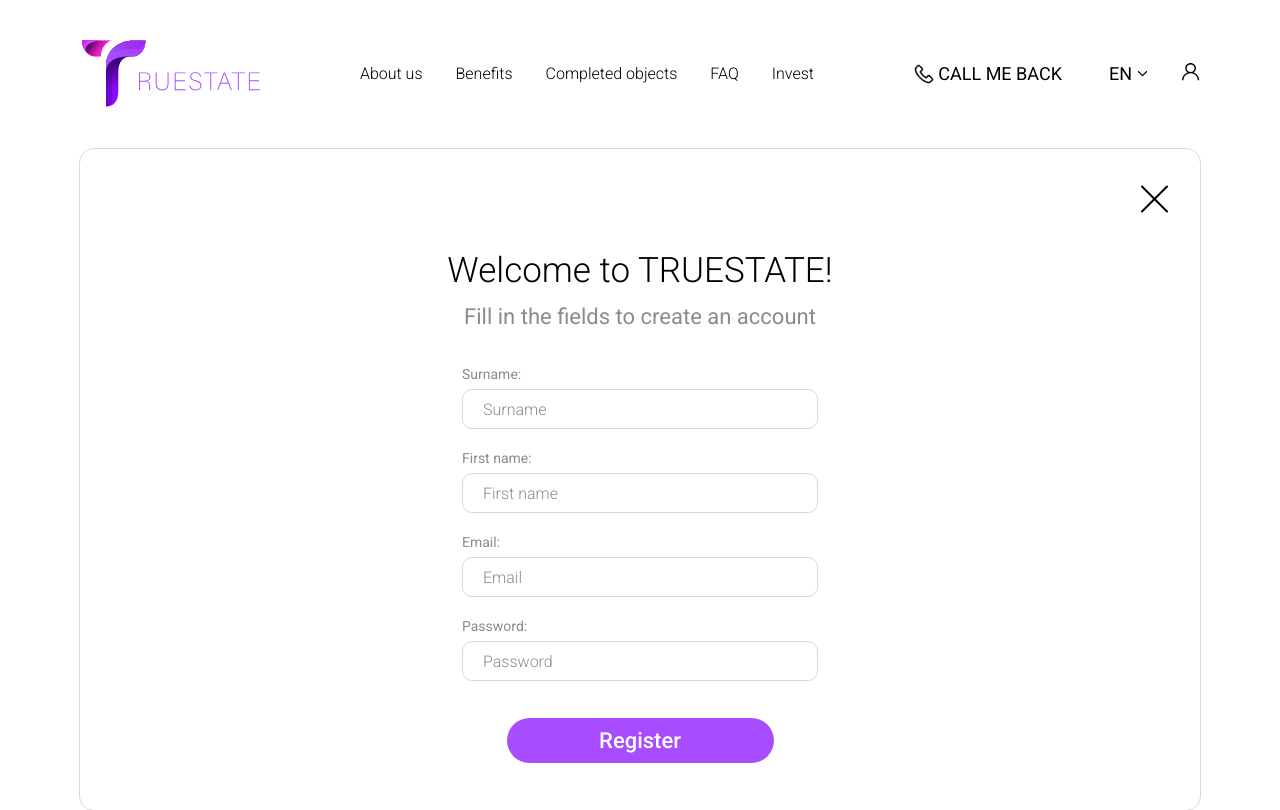
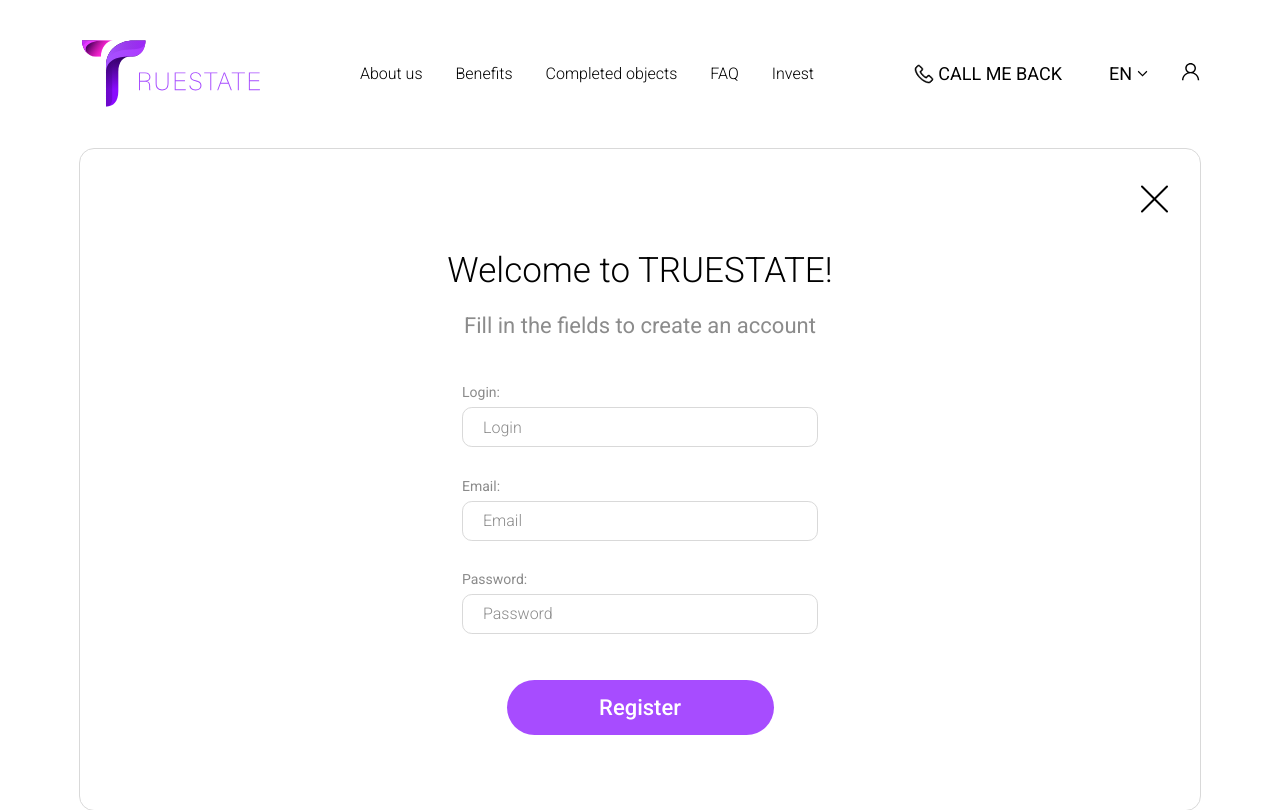
Before and after one commit to Andrew-Marty00shenko/truestate, a React (Create React App) app: page /dashboard/registration in a window 1280 px wide. Shown: the top 810 px of the page. Built offline with nearby package versions, Linux system fonts and the light colour scheme.

Commit message:
update registration

```diff
--- a/src/Components/Dashboard/Registration/Registration.jsx
+++ b/src/Components/Dashboard/Registration/Registration.jsx
@@ -26,33 +26,17 @@ const Registration = () => {
         </p>
 
         <div>
-            <p style={errors?.secondName && { color: "#ff0000" }}>
-                {t('registration:REGISTRATION_SECOND_NAME')}:
+            <p style={errors?.login && { color: "#ff0000" }}>
+                {t('registration:REGISTRATION_LOGIN')}:
             </p>
             <input
-                {...register("secondName", { required: true })}
-                className={classNames({ "error": errors?.secondName })}
-                name="secondName"
+                {...register("login", { required: true })}
+                className={classNames({ "error": errors?.login })}
+                name="login"
                 type="text"
-                placeholder={t('registration:REGISTRATION_SECOND_NAME')}
+                placeholder={t('registration:REGISTRATION_LOGIN')}
             />
-            {errors?.secondName && <p style={{ color: "#ff0000", marginTop: 5 }}>
-                {t('registration:REGISTRATION_ERROR')}
-            </p>}
-        </div>
-
-        <div>
-            <p style={errors?.firstName && { color: "#ff0000" }}>
-                {t('registration:REGISTRATION_NAME')}:
-            </p>
-            <input
-                {...register("firstName", { required: true })}
-                className={classNames({ "error": errors?.firstName })}
-                name="firstName"
-                type="text"
-                placeholder={t('registration:REGISTRATION_NAME')}
-            />
-            {errors?.firstName && <p style={{ color: "#ff0000", marginTop: 5 }}>
+            {errors?.login && <p style={{ color: "#ff0000", marginTop: 5 }}>
                 {t('registration:REGISTRATION_ERROR')}
             </p>}
         </div>
--- a/src/Translations/en/registrationEn.json
+++ b/src/Translations/en/registrationEn.json
@@ -1,8 +1,7 @@
 {
     "REGISTRATION_TITLE": "Welcome to TRUESTATE!",
     "REGISTRATION_TEXT": "Fill in the fields to create an account",
-    "REGISTRATION_NAME": "First name",
-    "REGISTRATION_SECOND_NAME": "Surname",
+    "REGISTRATION_LOGIN": "Login",
     "REGISTRATION_EMAIL": "Email",
     "REGISTRATION_PASSWORD": "Password",
     "REGISTRATION_BUTTON": "Register",
--- a/src/Translations/ru/registrationRu.json
+++ b/src/Translations/ru/registrationRu.json
@@ -1,8 +1,7 @@
 {
     "REGISTRATION_TITLE": "Добро пожаловать в TRUESTATE!",
     "REGISTRATION_TEXT": "Заполните поля для создания аккаунта",
-    "REGISTRATION_NAME": "Имя",
-    "REGISTRATION_SECOND_NAME": "Фамилия",
+    "REGISTRATION_LOGIN": "Логин",
     "REGISTRATION_EMAIL": "Email",
     "REGISTRATION_PASSWORD": "Пароль",
     "REGISTRATION_BUTTON": "Зарегистрироваться",
--- a/src/Translations/ua/registrationUa.json
+++ b/src/Translations/ua/registrationUa.json
@@ -1,8 +1,7 @@
 {
     "REGISTRATION_TITLE": "Ласкаво Просимо до TRUESTATE!",
     "REGISTRATION_TEXT": "Заповніть поля для створення акаунта",
-    "REGISTRATION_NAME": "Ім’я",
-    "REGISTRATION_SECOND_NAME": "Призвіще",
+    "REGISTRATION_LOGIN": "Логін",
     "REGISTRATION_EMAIL": "Електронна адреса",
     "REGISTRATION_PASSWORD": "Пароль",
     "REGISTRATION_BUTTON": "Зареєструватися",
```
